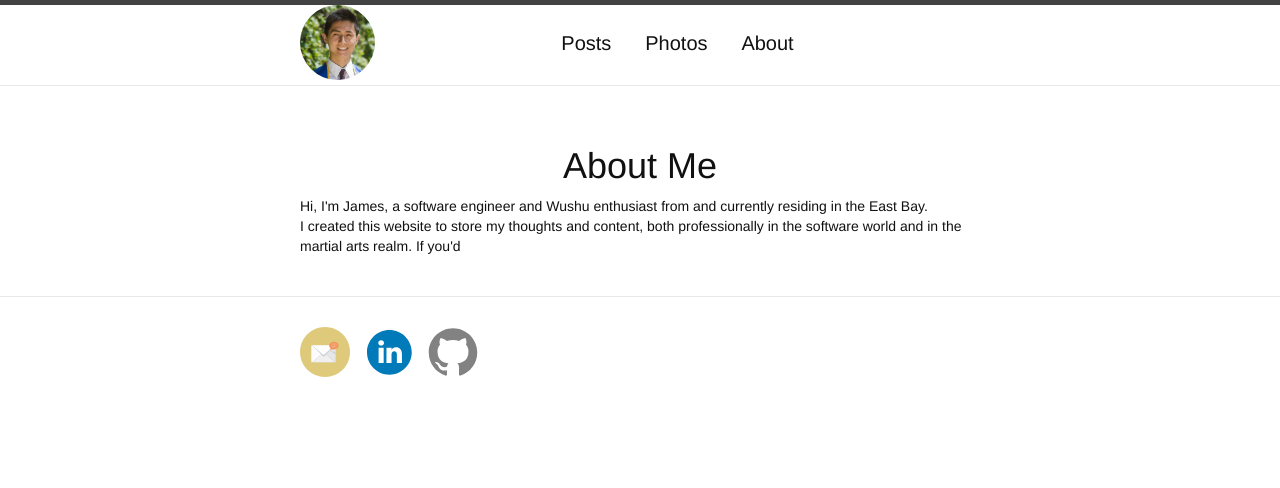
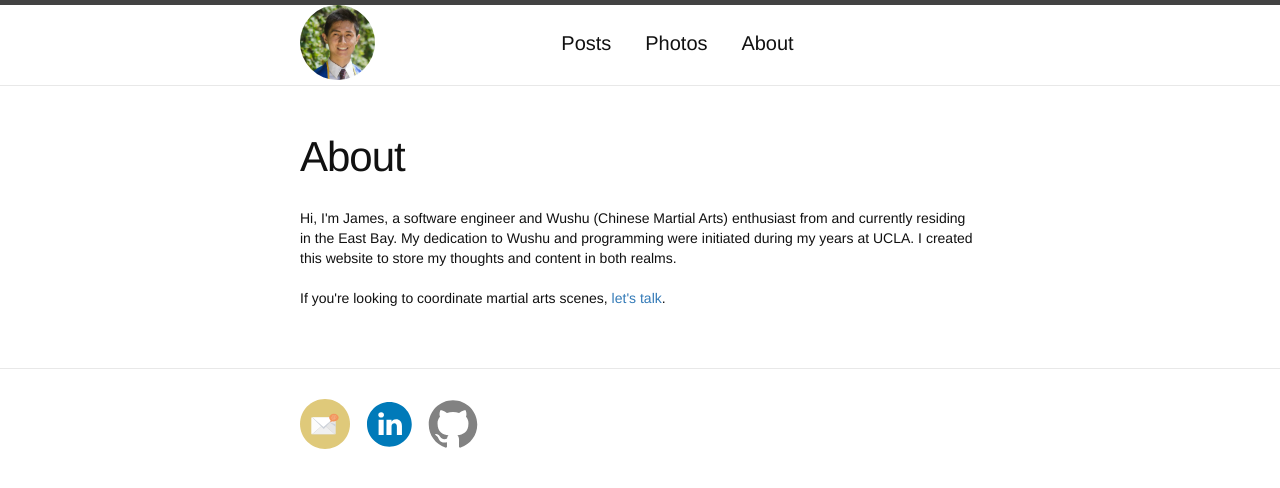
Before and after one commit to james-a-roland/jroland81093.github.io, a Jekyll site: the page built from _pages/03_about.md, in a window 1280 px wide. Shown: the top 488 px of the page. Built offline with Jekyll 4.4.1, drawn with Linux system fonts in a browser that asks for light colours.

Commit message:
About page finished

```diff
--- a/_includes/icon-github.html
+++ b/_includes/icon-github.html
@@ -1 +1 @@
-<a href="https://github.com/{{ include.username }}"><span class="icon icon--github">{% include icon-github.svg %}</span><span class="username"></span></a>
+<a href="https://github.com/{{ include.username }}" target="_blank"><span class="icon icon--github">{% include icon-github.svg %}</span><span class="username"></span></a>
--- a/_includes/icon-linkedin.html
+++ b/_includes/icon-linkedin.html
@@ -1 +1 @@
-<a href="https://linkedin.com/in/{{ include.username }}"><span class="icon icon--linkedin">{% include icon-linkedin.svg %}</span><span class="username"></span></a>
+<a href="https://linkedin.com/in/{{ include.username }}" target="_blank"><span class="icon icon--linkedin">{% include icon-linkedin.svg %}</span><span class="username"></span></a>
--- a/_pages/03_about.md
+++ b/_pages/03_about.md
@@ -1,13 +1,13 @@
 ---
-layout: default
+layout: page
 title: About
 permalink: /about/
 ---
 
-<div class="about-content">
-<h1 class="about-title">About Me</h1>
 <p>
-Hi, I'm James, a software engineer and Wushu enthusiast from and currently residing in the East Bay. <br>
-I created this website to store my thoughts and content, both professionally in the software world and in the martial arts realm. If you'd
+Hi, I'm James, a software engineer and Wushu (Chinese Martial Arts) enthusiast from and currently residing in the East Bay.
+My dedication to Wushu and programming were initiated during my years at UCLA.
+I created this website to store my thoughts and content in both realms.
+<br><br>
+If you're looking to coordinate martial arts scenes, <a href="mailto:{{ site.email }}"> let's talk</a>.
 </p>
-</div>
--- a/_sass/_layout.scss
+++ b/_sass/_layout.scss
@@ -299,17 +299,3 @@
 }
 
  @import "bootstrap";
-
-/**
- * About
- */
-
-
-
-.about-title {
-    text-align:center;
-}
-
-.about-content {
-    margin-top: $spacing-unit;
-}
```
